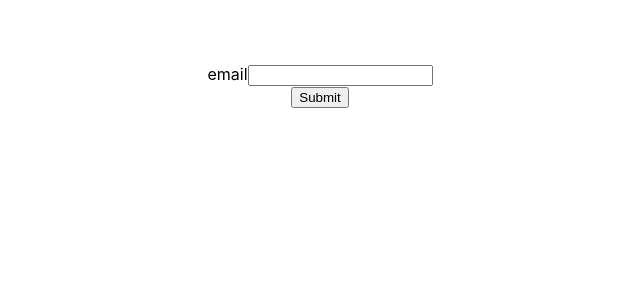
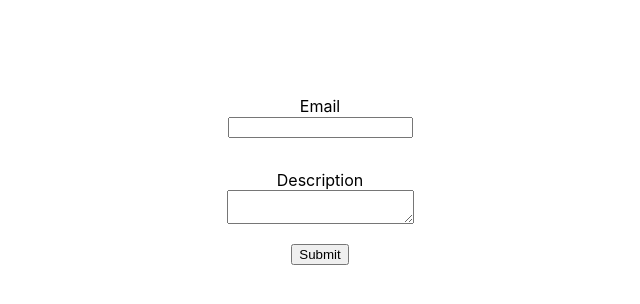
Before and after one commit to tanmayaarora/Formik-control-demo, a React (Create React App) app: page / in a window 1280 px wide. Shown: the top 304 px of the page, without its empty margins (320-960 px from the left). Built offline with nearby package versions, Linux system fonts and the light colour scheme.

Commit message:
Added textarea

```diff
--- a/src/App.css
+++ b/src/App.css
@@ -2,3 +2,12 @@
   text-align: center;
   display: flex;
 }
+
+label {
+  margin-top: 2rem;
+  display: block;
+}
+
+button{
+  margin-top: 1rem;
+}
--- a/src/components/FormikContainer.js
+++ b/src/components/FormikContainer.js
@@ -4,11 +4,12 @@ import * as Yup from "yup";
 import FormikControl from "./FormikControl";
 
 function FormikContainer() {
-    const initialValues = {email:''};
+    const initialValues = {email:'',description:''};
     const validationSchema = Yup.object({
-        email:Yup.string().required("Email is required")
+        email:Yup.string().required("Email is required"),
+        description:Yup.string().required("Description is required")
     });
-    const onSubmit = values => console.log("Form data ", values);
+    const onSubmit = values => alert("Form data ", values);
     return (
         <Formik initialValues={initialValues}
             validationSchema={validationSchema}
@@ -16,7 +17,8 @@ function FormikContainer() {
             {
                 formik => (
                     <Form style={{'margin': '4rem auto'}}>
-                        <FormikControl control='input' type='email' label='email' name='email'/>
+                        <FormikControl control='input' type='email' label='Email' name='email'/>
+                        <FormikControl control='textarea' label='Description' name='description'/>
                         <button type="submit">Submit</button>
                     </Form>
                 )
--- a/src/components/FormikControl.js
+++ b/src/components/FormikControl.js
@@ -1,11 +1,12 @@
 import React from "react"
 import Input from "./Input";
+import Textarea from "./Textarea";
 
 function FormikControl(props) {
     const {control, ...rest} = props;
     switch(control){
         case 'input': return <Input {...rest}/>
-        case 'textarea':
+        case 'textarea': return <Textarea {...rest}/>
         case 'select':
         case 'radio':
         case 'checkbox':
--- /dev/null
+++ b/src/components/Textarea.js
@@ -0,0 +1,15 @@
+import React from "react";
+import {Field, ErrorMessage} from "formik";
+
+function Textarea(props) {
+    const {label, name, ...rest} = props;
+    return (
+        <div className="form-control">
+            <label>{label}</label>
+            <Field as='textarea' id={name} name={name} {...rest} style={{'padding':'1px 5px'}}/>
+            <ErrorMessage name={name}/>
+        </div>
+    )
+}
+
+export default Textarea
```
